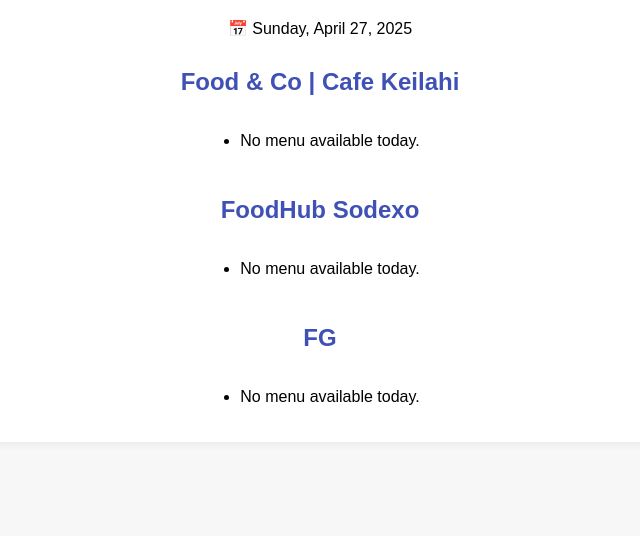
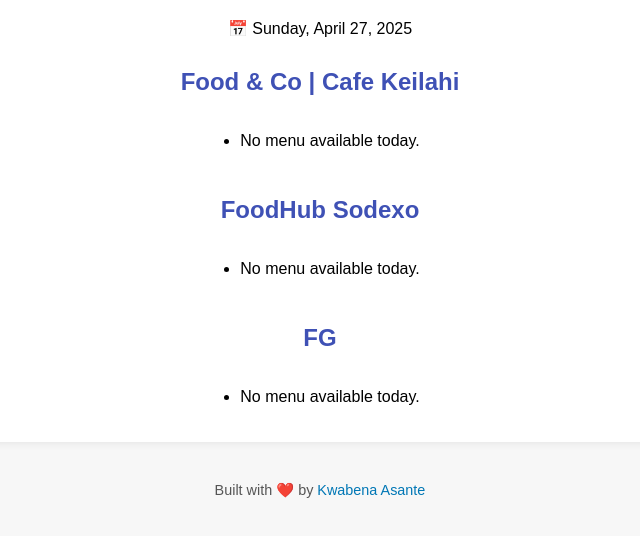
Before and after one commit to kowusuasante/lunch-menus, a plain HTML site: page index.html in a window 1280 px wide. Shown: the part 112-648 px from the top of the page, without its empty margins (320-960 px from the left). Drawn offline with Linux system fonts and the light colour scheme.

Commit message:
Update index.html

```diff
--- a/index.html
+++ b/index.html
@@ -1,4 +1,3 @@
-
 <html>
 <head>
     <title>Today's Lunch Menus</title>
@@ -35,7 +34,17 @@
     <div class="container">
         <h1>🥗 Today's Lunch Menus</h1>
         <p>📅 Sunday, April 27, 2025</p>
-    <h2>Food & Co | Cafe Keilahi</h2><ul><li>No menu available today.</li></ul><h2>FoodHub Sodexo</h2><ul><li>No menu available today.</li></ul><h2>FG</h2><ul><li>No menu available today.</li></ul>
+        <h2>Food & Co | Cafe Keilahi</h2>
+        <ul><li>No menu available today.</li></ul>
+        <h2>FoodHub Sodexo</h2>
+        <ul><li>No menu available today.</li></ul>
+        <h2>FG</h2>
+        <ul><li>No menu available today.</li></ul>
     </div>
+
+    <footer style="text-align: center; font-size: 0.9em; margin-top: 40px; color: #555;">
+      Built with ❤️ by <a href="https://www.linkedin.com/in/kowusuasante" target="_blank" style="color: #0077b5; text-decoration: none;">Kwabena Asante</a>
+    </footer>
+
 </body>
 </html>
```
Lines whose indentation alone changed are shown as unchanged.
